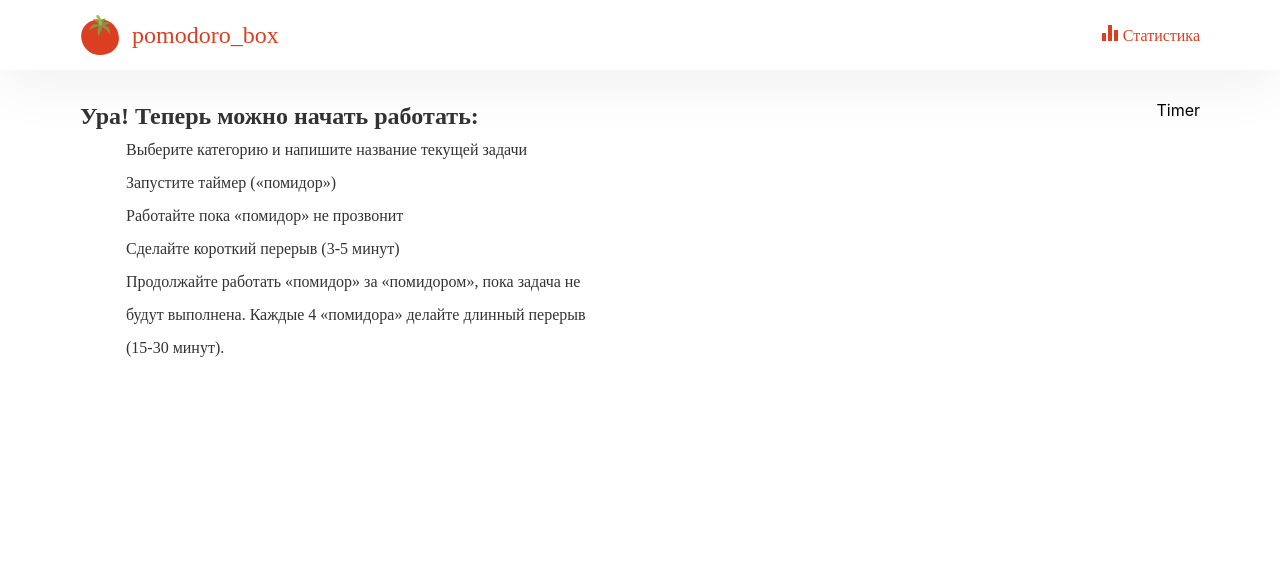
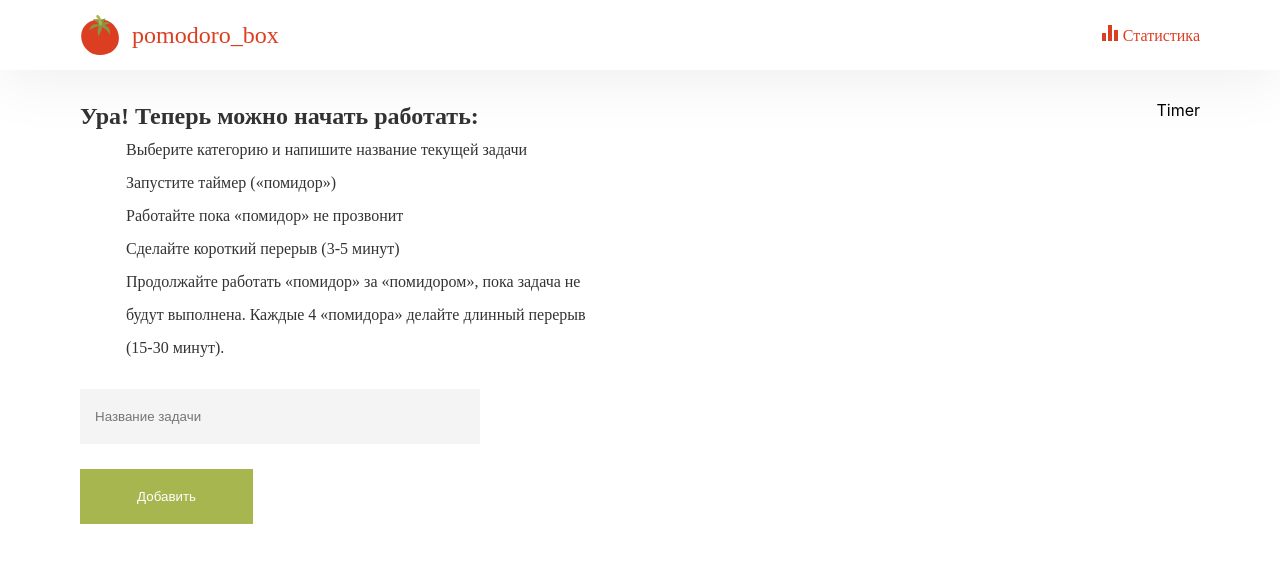
Before and after one commit to Bakirovildar/pomodoro-app, a React (Create React App) app: page / in a window 1280 px wide. Shown: the top 562 px of the page. Built offline with nearby package versions, Linux system fonts and the light colour scheme; some icons are missing.

Commit message:
added a form

```diff
--- a/src/shared/Content/AddingTasks/AddForm/AddForm.tsx
+++ b/src/shared/Content/AddingTasks/AddForm/AddForm.tsx
@@ -1,8 +1,13 @@
 import React from 'react';
+import './addform.css'
+
 export function AddForm() {
   return (
       <div>
-
+          <form>
+              <input className='inpt' type="text" placeholder={'Название задачи'}/>
+              <button className='btn-add'>Добавить</button>
+          </form>
       </div>
   );
 }
--- a/src/shared/Content/AddingTasks/AddForm/addform.css
+++ b/src/shared/Content/AddingTasks/AddForm/addform.css
@@ -0,0 +1,19 @@
+.inpt {
+    width: 370px;
+    height: 55px;
+    background: #F4F4F4;
+    border: none;
+    padding: 0 15px;
+    margin-top: 25px;
+}
+
+.btn-add {
+    width: 173px;
+    height: 55px;
+    left: 80px;
+    top: 542px;
+    background: #A8B64F;
+    border: none;
+    color: white;
+    margin-top: 25px;
+}
```
